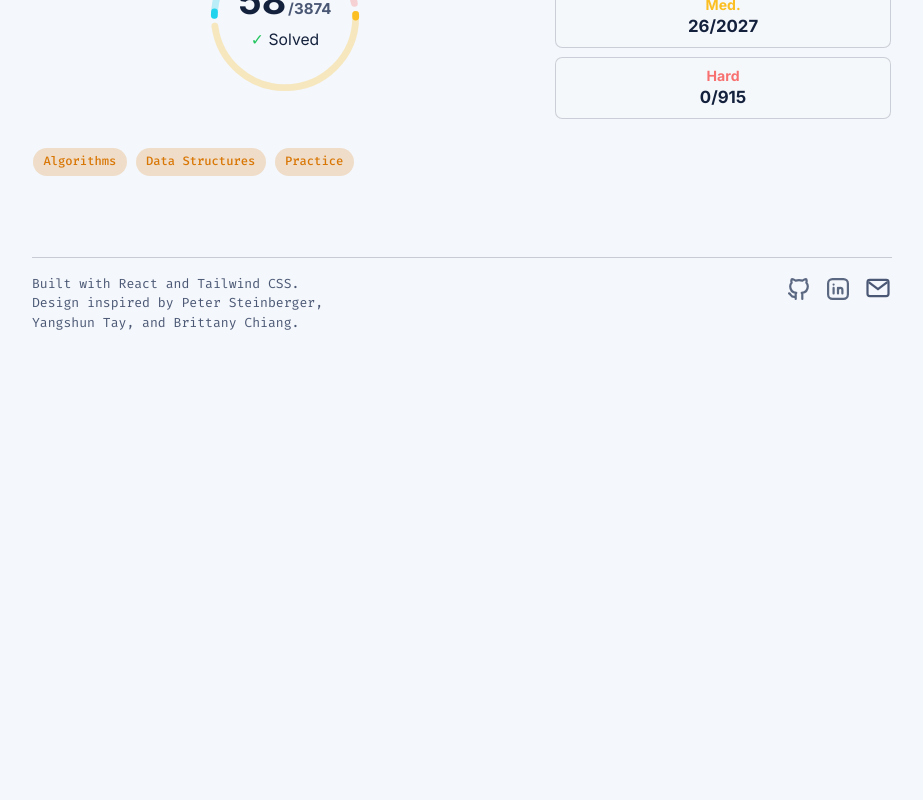
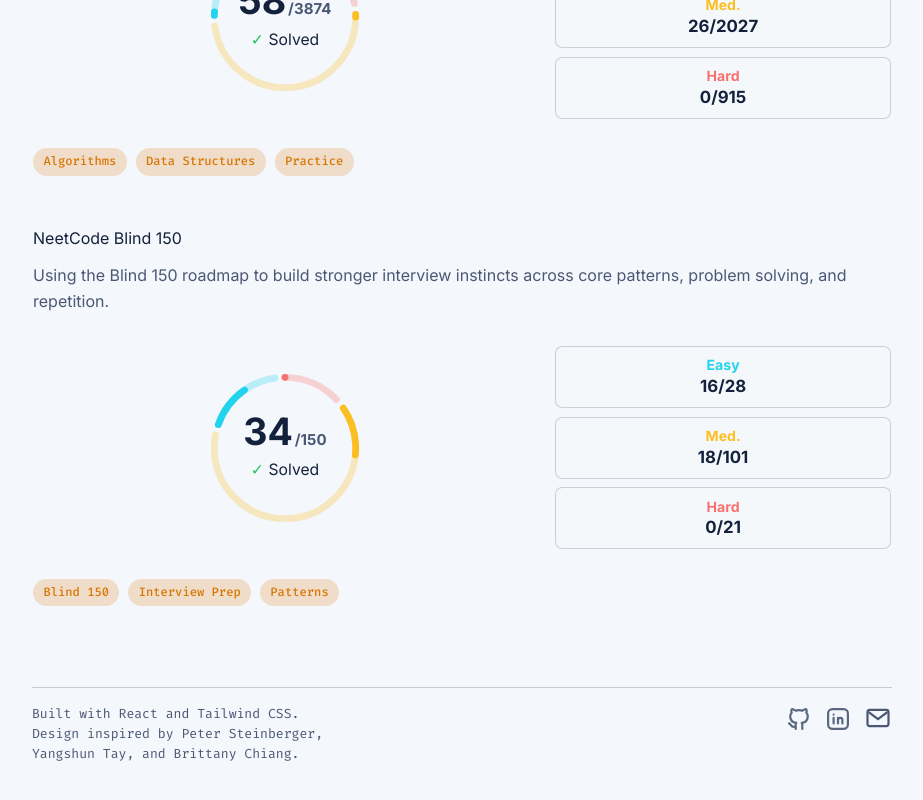
Before and after one commit to kurtluu/portfolio, a React (Vite) app in the folder react-ts-site/: page / in a window 1280 px wide. Shown: the part 3368-4168 px from the top of the page, without its empty margins (178-1101 px from the left). Before the commit the page ends 3829 px from the top, so only its background shows below. Built offline with nearby package versions, Linux system fonts and the light colour scheme.

Commit message:
Add NeetCode Blind 150 course card

```diff
--- a/react-ts-site/src/App.tsx
+++ b/react-ts-site/src/App.tsx
@@ -148,6 +148,22 @@ const courses: Course[] = [
         { label: "Hard", shortLabel: "Hard", count: 0, total: 915, colorClassName: "leetcode-hard" },
         { label: "Medium", shortLabel: "Med.", count: 26, total: 2027, colorClassName: "leetcode-medium" },
         { label: "Easy", shortLabel: "Easy", count: 32, total: 932, colorClassName: "leetcode-easy" },
+      ],
+    },
+  },
+  {
+    title: "NeetCode Blind 150",
+    progress: 22.7,
+    status: "22.7% complete",
+    description: "Using the Blind 150 roadmap to build stronger interview instincts across core patterns, problem solving, and repetition.",
+    tags: ["Blind 150", "Interview Prep", "Patterns"],
+    leetcodeStats: {
+      solvedCount: 34,
+      totalCount: 150,
+      solved: [
+        { label: "Hard", shortLabel: "Hard", count: 0, total: 21, colorClassName: "leetcode-hard" },
+        { label: "Medium", shortLabel: "Med.", count: 18, total: 101, colorClassName: "leetcode-medium" },
+        { label: "Easy", shortLabel: "Easy", count: 16, total: 28, colorClassName: "leetcode-easy" },
       ],
     },
   },
```
